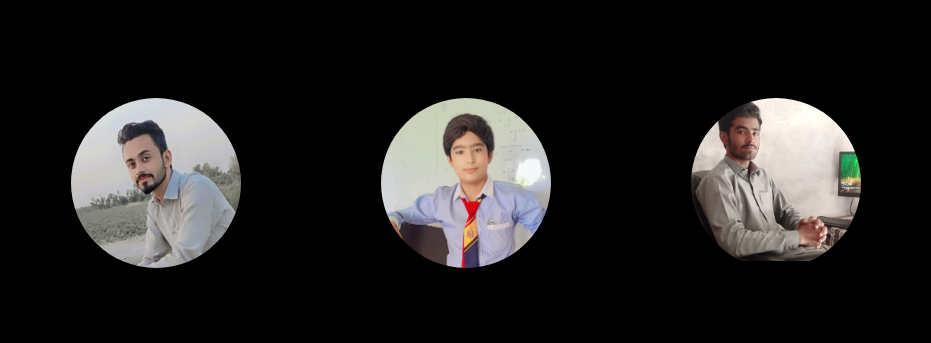
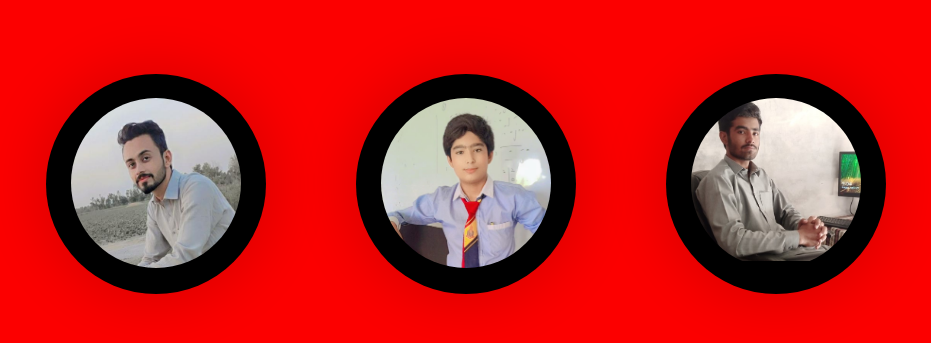
Before and after one commit to Muzammil455/M.muzammil, a plain HTML site: page About Us.html in a window 1280 px wide. Shown: the part 216-559 px from the top of the page, without its empty margins (174-1105 px from the left). Drawn offline with Linux system fonts and the light colour scheme.

Commit message:
Update About Us.html

```diff
--- a/About Us.html
+++ b/About Us.html
@@ -20,7 +20,7 @@ body {
     min-height: 100vh;
     width: 100%;
     font-size: 14px;
-    background: black;
+    background: #fc0000;
     color: #fff;
     display: flex;
     justify-content: center;
```
